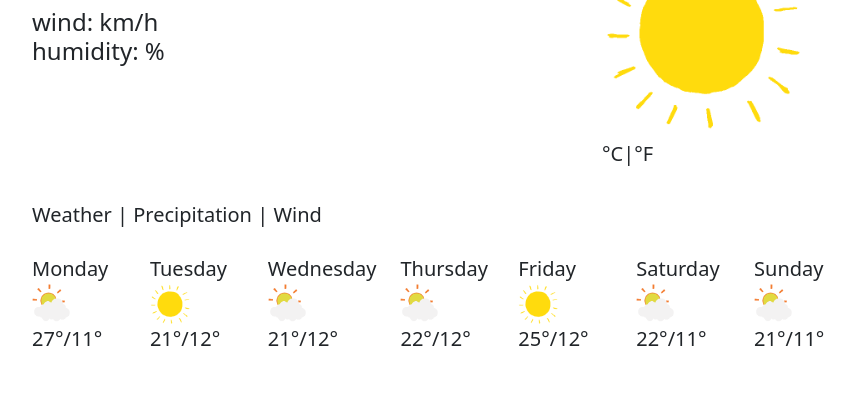
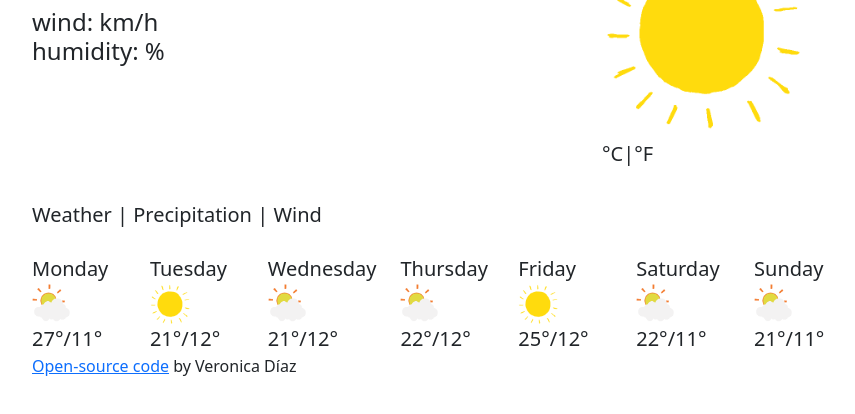
Before and after one commit to Verodpda/Homework6, a plain HTML site: page index.html in a window 1280 px wide. Shown: the part 126-540 px from the top of the page, without its empty margins (50-905 px from the left). Drawn offline with nearby package versions, Linux system fonts and the light colour scheme.

Commit message:
Added link to source code

```diff
--- a/index.html
+++ b/index.html
@@ -106,6 +106,7 @@
 				21°/11°
 				</div>
 			</div>
+			<a href="https://github.com/Verodpda/Homework6">Open-source code</a> by Veronica Díaz
   </div>
   <script src="src/index.js"></script>
 </body>
```
